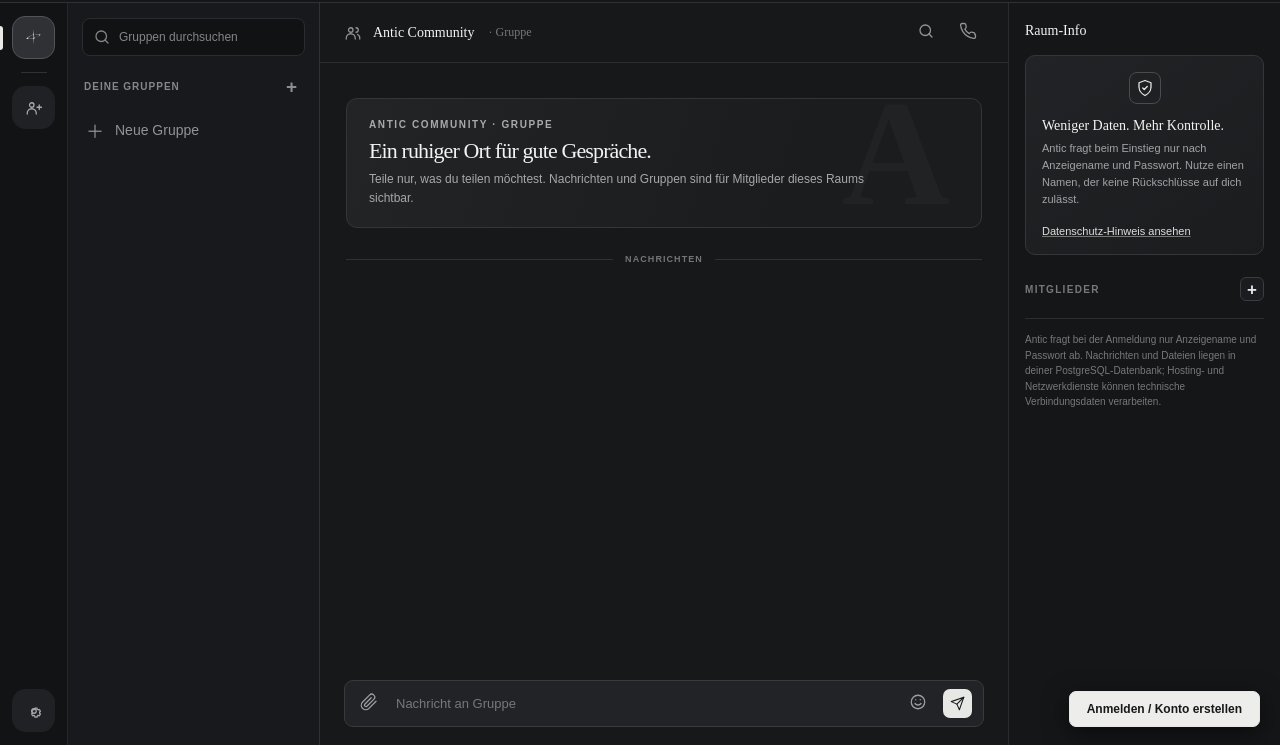
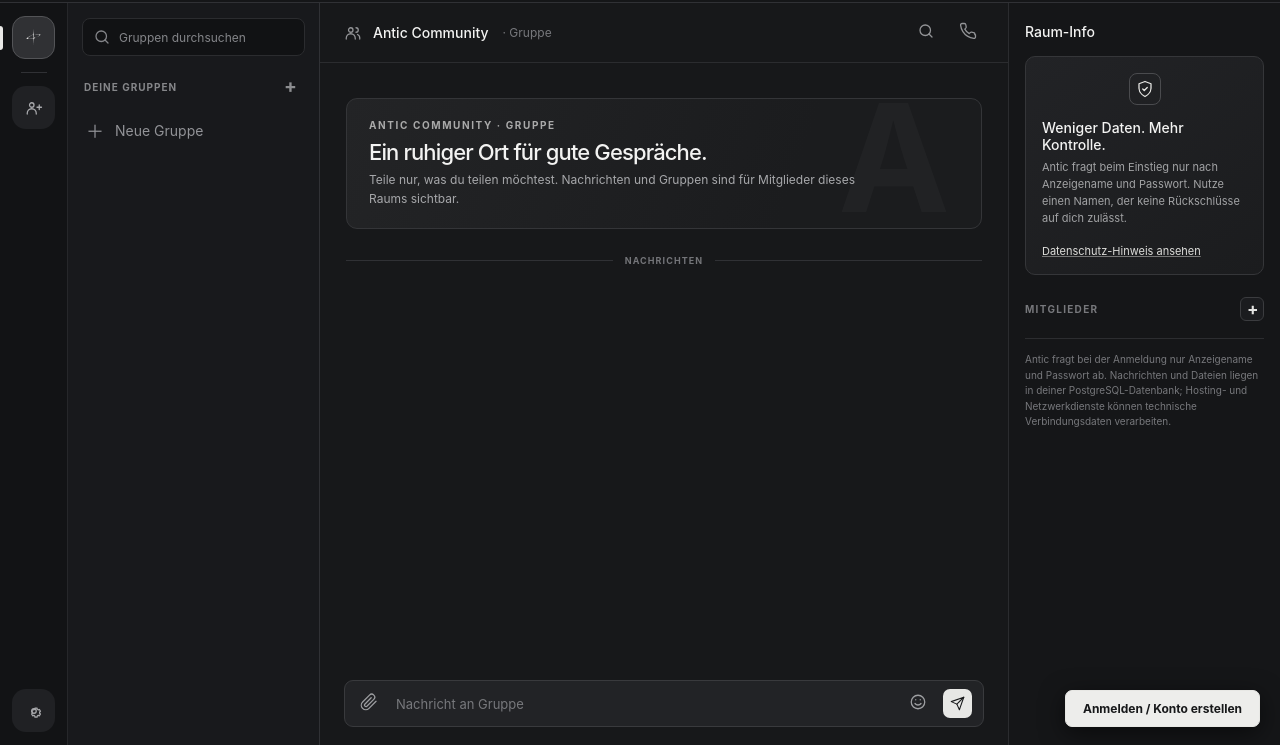
Before and after one commit to anticdot/anticwebsite, a website: page chat.html in a window 1280 px wide. Shown: the part 55-800 px from the top of the page. Drawn offline with Linux system fonts and the light colour scheme; no server answers.

Commit message:
Use consistent UI font in chat

```diff
--- a/css/chat.css
+++ b/css/chat.css
@@ -18,7 +18,9 @@
   margin:0;
   background:var(--bg);
   color:var(--white);
-  font:14px 'DM Sans',sans-serif;
+  font:14px Inter, "Segoe UI", system-ui, sans-serif;
+  -webkit-font-smoothing:antialiased;
+  text-rendering:optimizeLegibility;
   min-height:100vh
 }
 button,input {
@@ -68,7 +70,7 @@
   border-radius:9px;
   display:grid;
   place-items:center;
-  font:700 16px 'Space Grotesk';
+  font:700 16px Inter, "Segoe UI", system-ui, sans-serif;
   letter-spacing:-2px;
   background:linear-gradient(145deg,#292a2d,#17181a);
   box-shadow:inset 0 1px #ffffff14
@@ -79,7 +81,7 @@
   object-fit:contain
 }
 .wordmark {
-  font:600 17px 'Space Grotesk';
+  font:600 17px Inter, "Segoe UI", system-ui, sans-serif;
   letter-spacing:.07em
 }
 .wordmark span {
@@ -91,7 +93,7 @@
   align-items:center;
   gap:9px;
   color:#d9d9d7;
-  font:500 14px 'Space Grotesk'
+  font:500 14px Inter, "Segoe UI", system-ui, sans-serif
 }
 .top-title .slash {
   color:#666
@@ -181,7 +183,7 @@
   background:#e9e9e7
 }
 .rail-icon.active {
-  font:600 15px 'Space Grotesk'
+  font:600 15px Inter, "Segoe UI", system-ui, sans-serif
 }
 .rail-sep {
   width:26px;
@@ -311,13 +313,13 @@
   align-items:center;
   gap:11px;
   border-bottom:1px solid #2b2c2f;
-  font:500 14px 'Space Grotesk'
+  font:500 14px Inter, "Segoe UI", system-ui, sans-serif
 }
 .channel-head svg {
   color:#939497
 }
 .head-meta {
-  font:12px 'DM Sans';
+  font:12px Inter, "Segoe UI", system-ui, sans-serif;
   color:#77787c;
   margin-left:3px
 }
@@ -347,7 +349,7 @@
   right:31px;
   top:-32px;
   color:#ffffff07;
-  font:700 150px 'Space Grotesk'
+  font:700 150px Inter, "Segoe UI", system-ui, sans-serif
 }
 .eyebrow {
   font-size:10px;
@@ -357,7 +359,7 @@
   font-weight:700
 }
 .welcome h1 {
-  font:500 22px 'Space Grotesk';
+  font:500 22px Inter, "Segoe UI", system-ui, sans-serif;
   letter-spacing:-.04em;
   margin:8px 0 6px
 }
@@ -501,7 +503,7 @@
   overflow:auto
 }
 .right-title {
-  font:500 14px 'Space Grotesk';
+  font:500 14px Inter, "Segoe UI", system-ui, sans-serif;
   margin:0 0 16px
 }
 .privacy-card {
@@ -522,7 +524,7 @@
   margin-bottom:13px
 }
 .privacy-card h3 {
-  font:500 14px 'Space Grotesk';
+  font:500 14px Inter, "Segoe UI", system-ui, sans-serif;
   margin:0 0 6px
 }
 .privacy-card p {
@@ -655,7 +657,7 @@
 }
 .modal h2 {
   text-align:center;
-  font:500 23px 'Space Grotesk';
+  font:500 23px Inter, "Segoe UI", system-ui, sans-serif;
   letter-spacing:-.04em;
   margin:0 0 8px
 }
```
